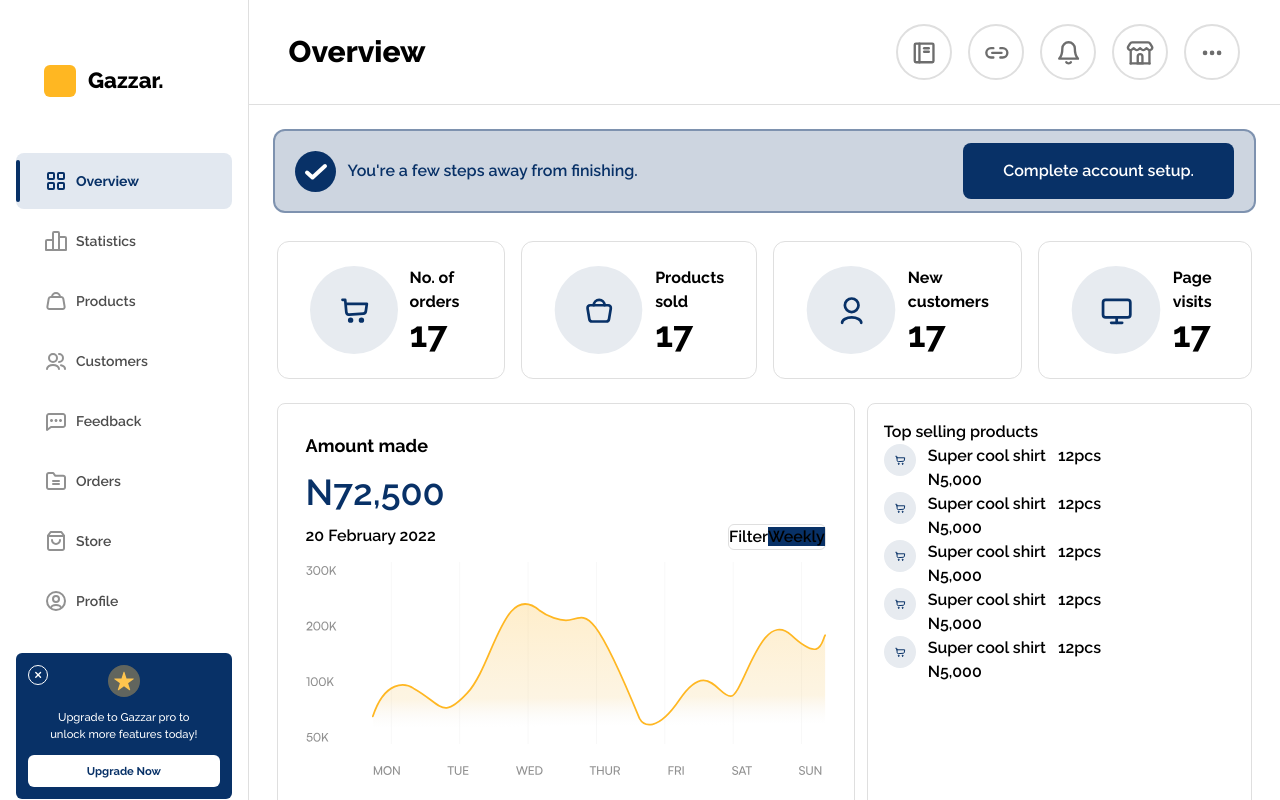
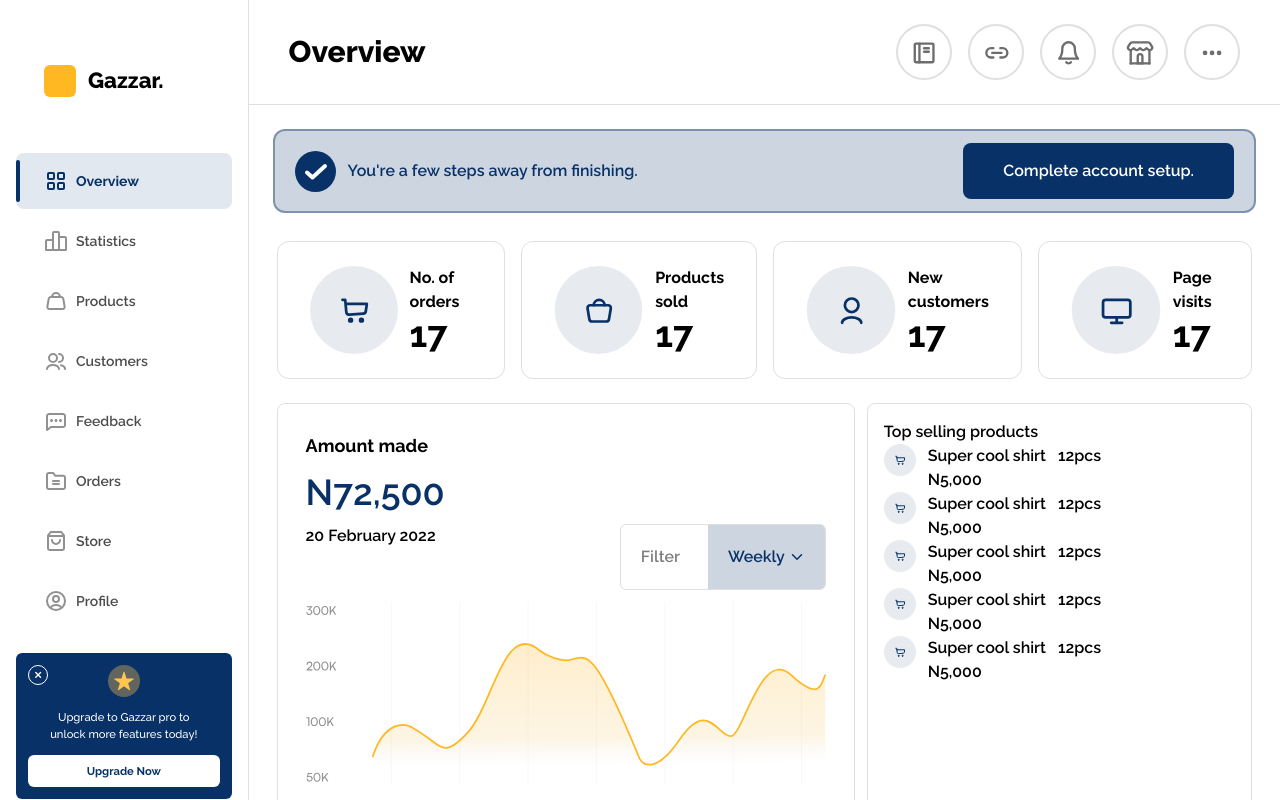
Before and after one commit to Fullstack-Roadmap/Gazzar-Frontend, a React (Vite) app: page /dashboard in a window 1280 px wide. Shown: the top 800 px of the page. Built offline with nearby package versions, Linux system fonts and the light colour scheme.

Commit message:
filter button design

```diff
--- a/src/components/Overview.jsx
+++ b/src/components/Overview.jsx
@@ -5,6 +5,7 @@ import customersOverview from "../assets/svgs/customers-overview.svg";
 import graph from "../assets/svgs/graph1.svg";
 import pageVisits from "../assets/svgs/page-visits.svg";
 import { useState } from "react";
+import { IoIosArrowDown } from "react-icons/io";
 
 const Overview = () => {
   const topSellingProducts = [...Array(5).keys()];
@@ -12,7 +13,7 @@ const Overview = () => {
     { title: "No. of orders", svg: cart, amount: 17 },
     { title: "Products sold", svg: productsOverview, amount: 17 },
     { title: "New customers", svg: customersOverview, amount: 17 },
-    { title: "Page visits", svg: pageVisits, amount: 17 }
+    { title: "Page visits", svg: pageVisits, amount: 17 },
   ];
   const [registrationComplete, setRegistrationComplete] = useState(false);
   return (
@@ -48,9 +49,10 @@ const Overview = () => {
             <h2 className="text-blue font-semibold text-4xl">N72,500</h2>
             <div className="flex justify-between">
               <p>20 February 2022</p>
-              <div className="border-[1px] border-gray rounded-md">
-                <span>Filter</span>
-                <span className="bg-blue">Weekly</span>
+              <div className="flex gap-2 border-[1px] border-gray rounded-md overflow-hidden">
+                <span className="p-5 text-black/50">Filter</span>
+                <span className="flex justify-center items-center gap-1 p-5 bg-blue/20 text-blue">Weekly
+                <IoIosArrowDown/></span>
               </div>
             </div>
             <img src={graph} alt="graph" />
```
